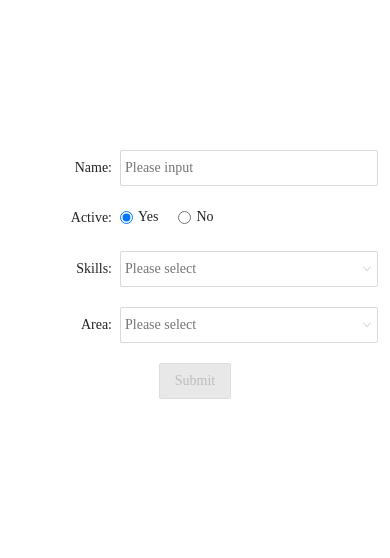
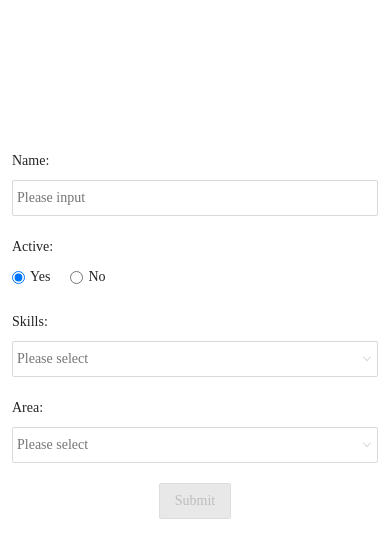
Before and after one commit to luolong05/user-admin, a React (Create React App) app: page / in a window 390 px wide. Shown: the top 558 px of the page. Built offline with nearby package versions, Linux system fonts and the light colour scheme.

Commit message:
update formItem layout with @media

```diff
--- a/src/components/common/formItem/formItem.styled.tsx
+++ b/src/components/common/formItem/formItem.styled.tsx
@@ -21,6 +21,10 @@ export const FormItemLabelStyled = styled.label<Pick<FormItemLabelStyledProps, '
   flex-direction: ${props => props.flexDirection || 'row'};
   align-items: ${props => props.flexDirection === 'row' ? 'center' : 'stretch'};
   width: 100%;
+  @media (max-width: 768px) {
+    flex-direction: column;
+    align-items: stretch;
+  }
 `;
 
 export const FormItemLabelTextStyled = styled.span<FormItemLabelStyledProps>`
@@ -36,6 +40,12 @@ export const FormItemLabelTextStyled = styled.span<FormItemLabelStyledProps>`
   font-size: ${props => props.labelFontSize || props.theme.textDefaultFontSize};
   color: ${props => props.labelFontColor || props.theme.textDefaultColor};
   cursor: pointer;
+  @media (max-width: 768px) {
+    flex-basis: 100%;
+    margin: 0 0 8px 0;
+    text-align: left;
+    align-items: stretch;
+  }
 `;
 
 export const FormItemFieldWrapStyled = styled.div`
--- a/src/components/modules/userForm/index.tsx
+++ b/src/components/modules/userForm/index.tsx
@@ -3,10 +3,9 @@ import Button from "@commonUI/button";
 import Input from "@commonUI/input";
 import { RadioGroup } from "@commonUI/radio";
 import Select, { SelectValueType } from "@commonUI/select";
-import FormItem, { FormItemFlexDirection } from "@commonUI/formItem";
+import FormItem from "@commonUI/formItem";
 import { formItemRules } from "@/config/tsDataTypes/form";
 import { UserFormWrapStyled, UserFormStyled, UserFormResultStyled, UserFormBtnWrapStyled } from "./userForm.styled";
-import styleConfig from "@/config/layout";
 import {getListLabelByValue} from "@/utils/tools";
 import {userActiveList, userSkillList, userAreaList} from "./testData"
 
@@ -19,11 +18,6 @@ const userFormRules: FormRules = {
     maxLength: 20
   }
 };
-
-const
-  isMobileScreen: boolean = screen.width <= styleConfig.mobileScreenMaxWidth,
-  formItemFlexDirection: FormItemFlexDirection = isMobileScreen ? 'column' : 'row',
-  labelTextAlign: string = isMobileScreen ? 'left' : 'right';
 
 const UserForm: React.FC = () => {
   const [ userName, setUserName ] = useState("");
@@ -59,9 +53,7 @@ const UserForm: React.FC = () => {
     <UserFormWrapStyled>
       <UserFormStyled onSubmit={handleCommit}>
         <FormItem
-          flexDirection={formItemFlexDirection}
           labelText='Name:'
-          labelTextAlign={labelTextAlign}
         >
           <Input
             value={userName}
@@ -72,9 +64,7 @@ const UserForm: React.FC = () => {
           />
         </FormItem>
         <FormItem
-          flexDirection={formItemFlexDirection}
           labelText='Active:'
-          labelTextAlign={labelTextAlign}
         >
           <RadioGroup
             name='userActive'
@@ -84,9 +74,7 @@ const UserForm: React.FC = () => {
           />
         </FormItem>
         <FormItem
-          flexDirection={formItemFlexDirection}
           labelText='Skills:'
-          labelTextAlign={labelTextAlign}
         >
           <Select
             name='userSkills'
@@ -97,9 +85,7 @@ const UserForm: React.FC = () => {
           />
         </FormItem>
         <FormItem
-          flexDirection={formItemFlexDirection}
           labelText='Area:'
-          labelTextAlign={labelTextAlign}
         >
           <Select
             name='userArea'
```
